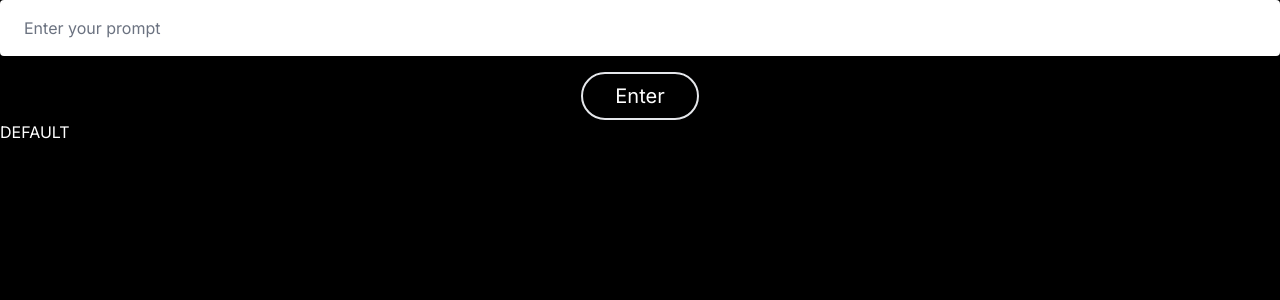
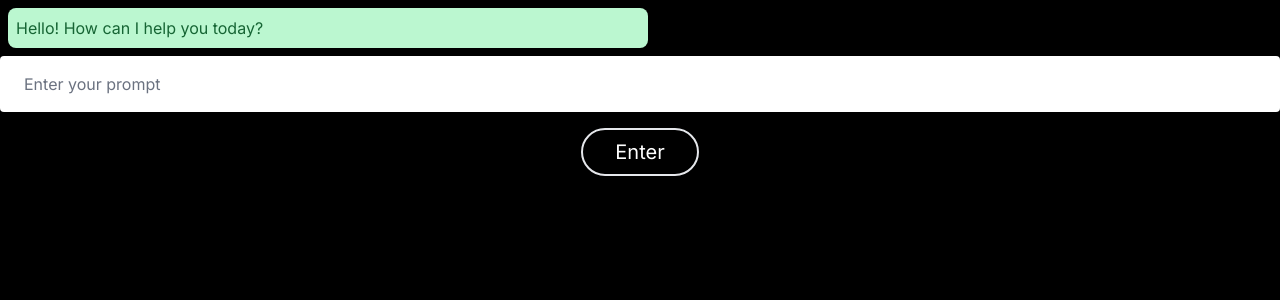
Before and after one commit to 1904labs/labs-chat, a Next.js app in the folder frontend/labs-chat/: page /chat in a window 1280 px wide. Shown: the top 300 px of the page. Built offline with nearby package versions, Linux system fonts and the light colour scheme.

Commit message:
WIP add messages with role-based colors

```diff
--- a/frontend/labs-chat/src/app/chat/page.js
+++ b/frontend/labs-chat/src/app/chat/page.js
@@ -1,12 +1,14 @@
 "use client";
 import React, { useState, useEffect } from "react";
 
-import PromptBox from "../components/promptbox";
+import PromptBox from "../components/PromptBox.js";
+import Messages from "../messages/index.js";
 
 export default function Chat() {
     const [prompt, setPrompt] = useState("");
-    const [message, setMessage] = useState("DEFAULT");
-    let firstMsg = true
+    const [messages, setMessages] = useState([{text: "Hello! How can I help you today?", type: "assistant"}]);
+    const [firstMsg, setFirstMsg] = useState(true);
+
 
     useEffect(() => {
         if (prompt && prompt !== "") {
@@ -16,6 +18,12 @@ export default function Chat() {
 
     const handleSubmitPrompt = async () => {
         try {
+          // Add the user's prompt to the messages
+          setMessages(
+              prevMessages => [
+                ...prevMessages,
+                { text: prompt, type: "user"},
+          ]);
           // Send the prompt to the API
           const response = await fetch("/api/home", {
             method: "POST",
@@ -25,8 +33,14 @@ export default function Chat() {
             body: JSON.stringify({ input: prompt, firstMsg }),
           });
           const responseJson = await response.json();
-              console.log(responseJson.output.response);
-              setMessage(responseJson.output.response);
+          // console.log(responseJson.output.response);
+          setMessages(
+            prevMessages => [
+              ...prevMessages,
+              { text: responseJson.output.response, type: "assistant" },
+            ]);
+          setPrompt("");
+          setFirstMsg(false);
       } catch (error) {
         console.error(error);
       }
@@ -34,8 +48,8 @@ export default function Chat() {
 
     return (
         <div>
+          <Messages messages={messages} />
             <PromptBox handleSubmit={setPrompt}></PromptBox>
-            <div>{message}</div>
         </div>
     )
 }
--- /dev/null
+++ b/frontend/labs-chat/src/app/messages/index.js
@@ -0,0 +1,25 @@
+import React from "react";
+
+const Message = ({message}) => {
+    const style = message.type == "assistant" ? "bg-green-200 text-green-800  p-2 m-2 rounded-lg shadow-md w-1/2" : "bg-blue-200 text-green-800  p-2 m-2 rounded-lg shadow-md w-1/2";
+
+    return (
+        <div
+            className={style}
+        >
+            {message.text}
+        </div>
+    );
+
+}
+const Messages = ({ messages }) => {
+    return (
+        <div>
+            {messages.map((message, index) => (
+                <Message message={message} />
+            ))}
+        </div>
+    );
+}
+
+export default Messages;
--- a/frontend/labs-chat/src/pages/api/home.js
+++ b/frontend/labs-chat/src/pages/api/home.js
@@ -16,6 +16,7 @@ export default async function handler(req, res) {
         }
 
         if (firstMsg) {
+            // Initialize the chain, it will be reused for subsequent calls
             console.log("initializing chain");
             model = new BedrockChat({
                 model: "anthropic.claude-3-sonnet-20240229-v1:0", // You can also do e.g. "anthropic.claude-v2"
```
Lines whose indentation alone changed are shown as unchanged.
